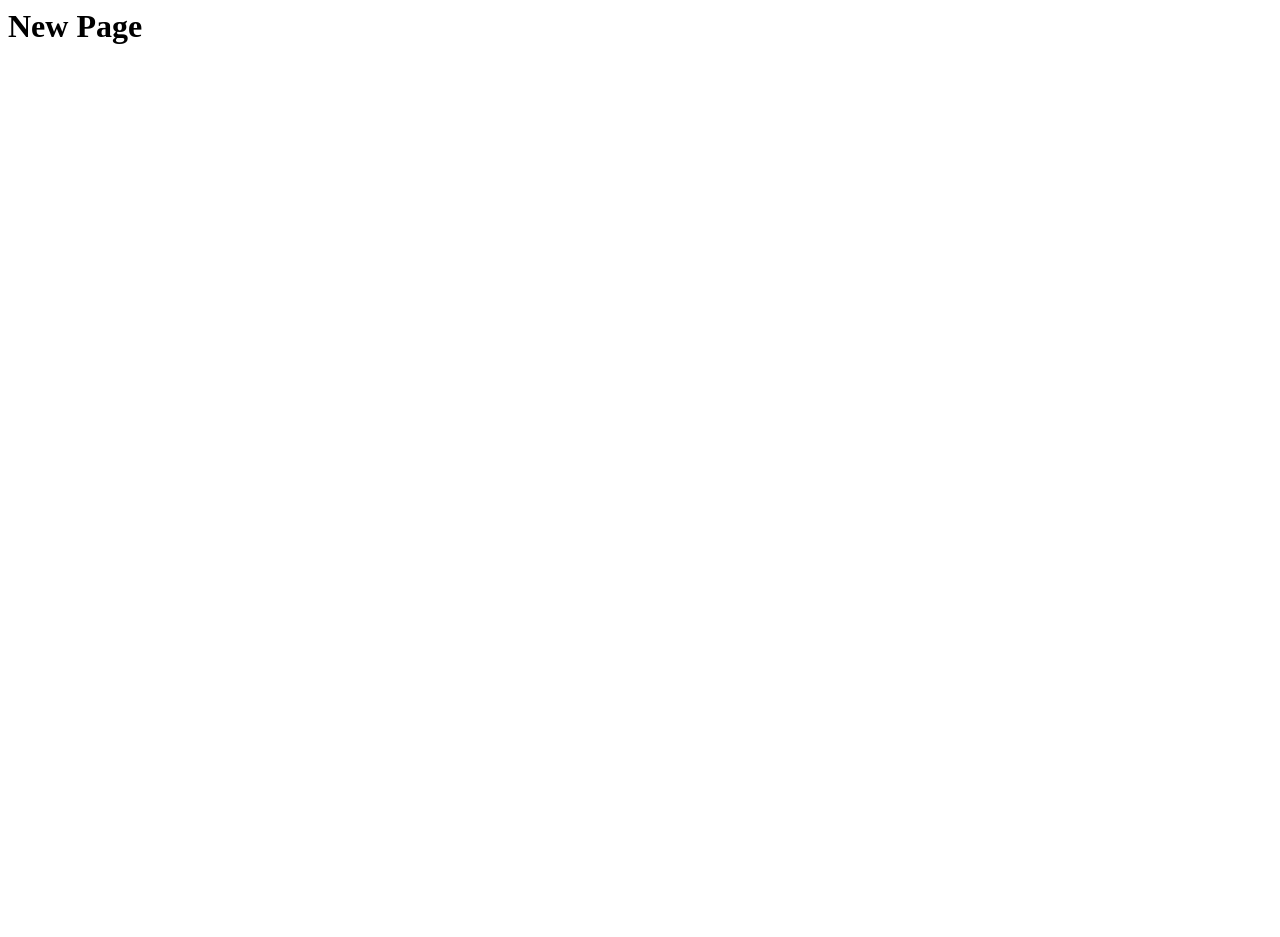
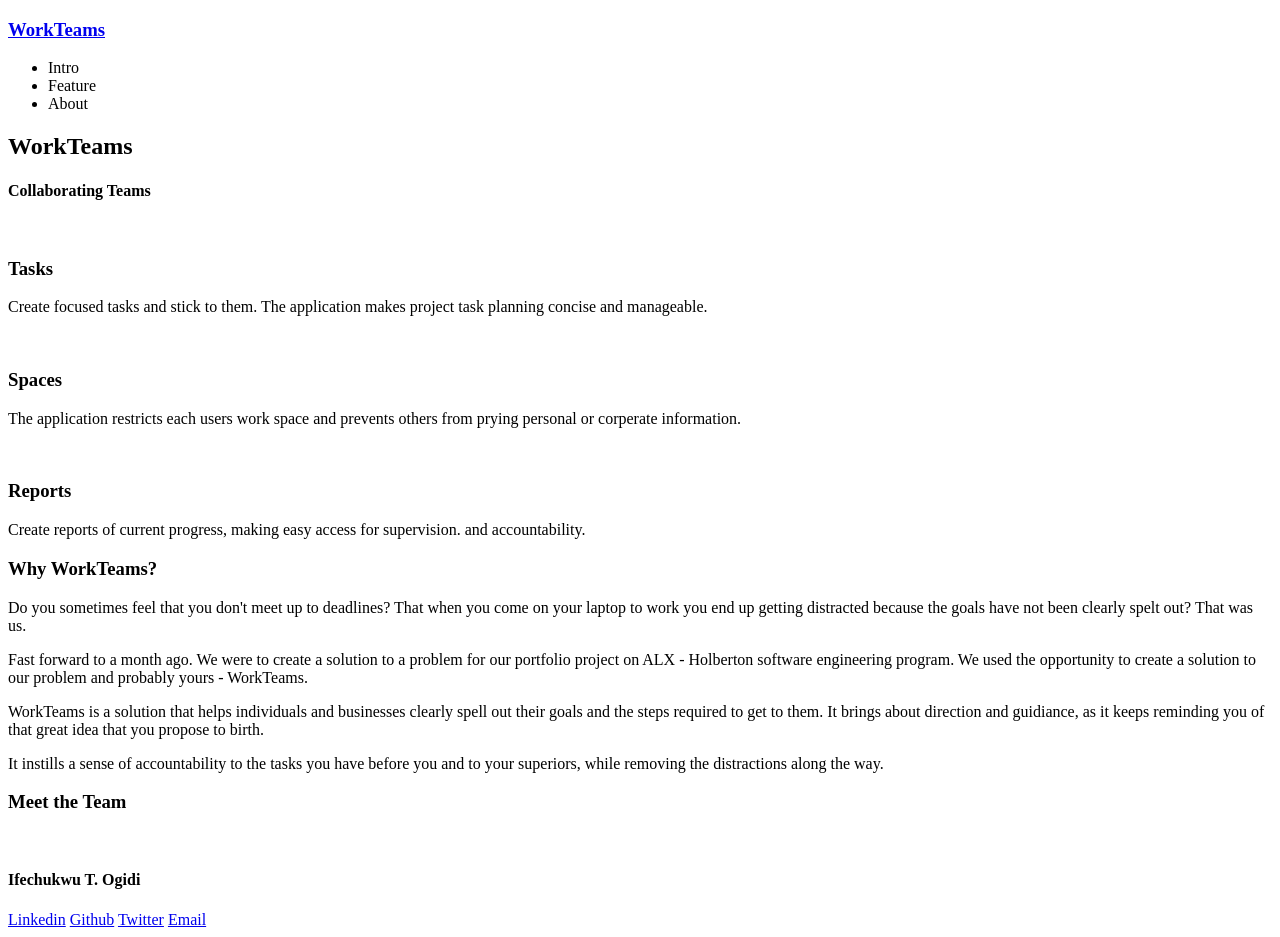
Before and after one commit to Ifechukwu001/WorkTeams, a plain HTML site: page index.html in a window 1280 px wide. Before the commit the page ends 800 px from the top, so only its background shows below. Drawn offline with Linux system fonts and the light colour scheme.

Commit message:
Document structure of the page.

```diff
--- a/index.html
+++ b/index.html
@@ -1 +1,86 @@
-<h1>New Page</h1>
+<!DOCTYPE html>
+<html lang="en">
+<head>
+    <meta charset="UTF-8">
+    <meta http-equiv="X-UA-Compatible" content="IE=edge">
+    <meta name="viewport" content="width=device-width, initial-scale=1.0">
+    <title>WorkTeams</title>
+</head>
+<body>
+    <header>
+        <a href="#"><h3>WorkTeams</h3></a>
+        <nav>
+            <ul>
+                <li>Intro</li>
+                <li>Feature</li>
+                <li>About</li>
+            </ul>
+        </nav>
+    </header>
+    <section>
+        <h1>WorkTeams</h1>
+        <h4>Collaborating Teams</h4>
+    </section>
+    <section>
+
+    </section>
+    <section>
+        <div class="feature">
+            <img src="#" alt="">
+            <div class="info">
+                <h3>Tasks</h3>
+                <p>Create focused tasks and stick to them. The application makes project task planning concise and manageable.</p>
+            </div>
+        </div>
+        <div class="feature">
+            <img src="#" alt="">
+            <div class="info">
+                <h3>Spaces</h3>
+                <p>The application restricts each users work space and prevents others from prying personal or corperate information.</p>
+            </div>
+        </div>
+        <div class="feature">
+            <img src="#" alt="">
+            <div class="info">
+                <h3>Reports</h3>
+                <p>Create reports of current progress, making easy access for supervision. and accountability.</p>
+            </div>
+        </div>
+    </section>
+    <section>
+        <div>
+            <h3>Why WorkTeams?</h3>
+            <p>
+                Do you sometimes feel that you don't meet up to deadlines? That when you come on your laptop to work you end up
+                getting distracted because the goals have not been clearly spelt out? That was us.
+            </p>
+            <p>
+                Fast forward to a month ago. We were to create a solution to a problem for our portfolio project on ALX - Holberton
+                software engineering program. We used the opportunity to create a solution to our problem and probably yours - WorkTeams.
+            </p>
+            <p>
+                WorkTeams is a solution that helps individuals and businesses clearly spell out their goals and the steps required to
+                get to them. It brings about direction and guidiance, as it keeps reminding you of that great idea that you propose
+                to birth.
+            </p>
+            <p>
+                It instills a sense of accountability to the tasks you have before you and to your superiors, while removing the
+                distractions along the way.
+            </p>
+        </div>
+        <div>
+            <h3>Meet the Team</h3>
+            <div>
+                <img src="#" alt="">
+                <div>
+                    <h4>Ifechukwu T. Ogidi</h4>
+                    <a href="#">Linkedin</a>
+                    <a href="#">Github</a>
+                    <a href="#">Twitter</a>
+                    <a href="#">Email</a>
+                </div>
+            </div>
+        </div>
+    </section>
+</body>
+</html>
```
